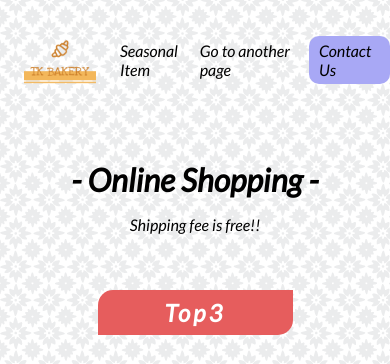
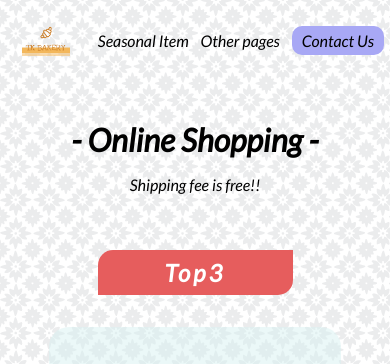
Before and after one commit to takumikonishi/tkbakery, a plain HTML site: page Onlineshopping.html in a window 390 px wide. Shown: the top 364 px of the page. Drawn offline with nearby package versions, Linux system fonts and the light colour scheme; files whose address does not match are found by name.

Commit message:
Changed size

```diff
--- a/Onlineshopping.html
+++ b/Onlineshopping.html
@@ -34,7 +34,7 @@
            </div>
 
            <div id="open-1">
-              <a href="#">Go to another page</a>
+              <a href="#"> Other pages</a>
            </div>
 
            <div id="myModal-1" class="modal-1">
--- a/assets/css/style-Menu.css
+++ b/assets/css/style-Menu.css
@@ -222,9 +222,14 @@ footer img{
          font-size: 20px;
      }
 
+     .modal-content{
+         width: 80%;
+     }
+
      .modal-body{
          font-size: 15px;
      }
+
 
      .gallery{
          grid-template-columns: 1fr 1fr;
--- a/assets/css/style-Online.css
+++ b/assets/css/style-Online.css
@@ -412,6 +412,12 @@ strong{
 
 @media(max-width:768px){
 
+    header img{
+        width: 80px;
+        height: 80px;
+        object-fit: cover;
+    }
+
     .modal-content{
         width: 80%;
     }
```
